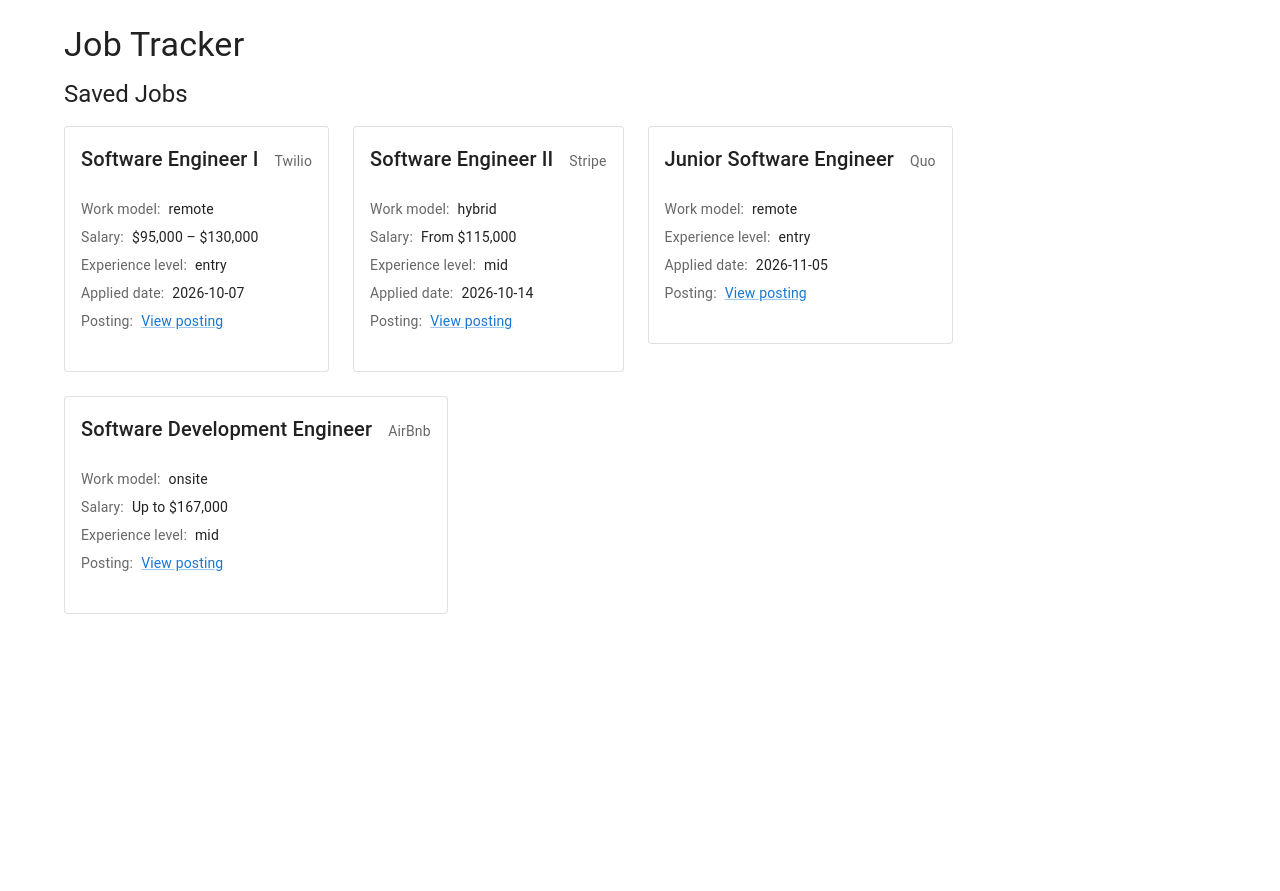
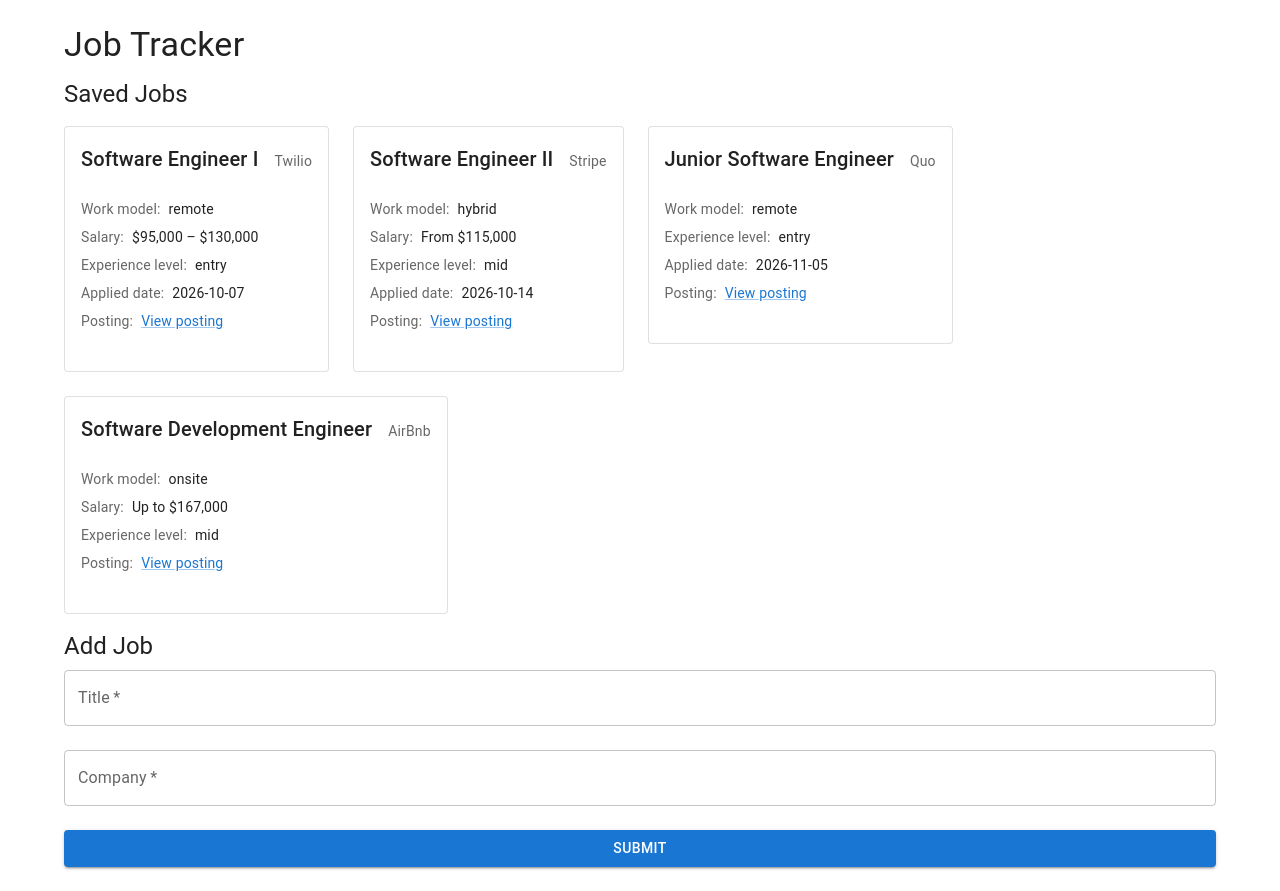
Before and after one commit to colby-noah/job-tracker, a React (Vite) app in the folder web/: page / in a window 1280 px wide. Before the commit the page ends 800 px from the top, so only its background shows below. Built offline with nearby package versions, Linux system fonts and the light colour scheme.

Commit message:
feat: add job form (#14)
* feat: add job form UI

* feat: add jobs from the form

* feat: validate required job form fields

```diff
--- /dev/null
+++ b/web/src/AddJobForm.tsx
@@ -0,0 +1,77 @@
+import { Button, Stack, TextField } from '@mui/material';
+import type { SubmitEvent } from 'react';
+import { useState } from 'react';
+
+import type { Job } from './types';
+
+interface AddJobFormProps {
+  onAdd: (job: Job) => void;
+}
+
+export function AddJobForm({ onAdd }: AddJobFormProps) {
+  const [company, setCompany] = useState('');
+  const [title, setTitle] = useState('');
+  const [showErrors, setShowErrors] = useState(false);
+
+  const companyMissing = company.trim() === '';
+  const titleMissing = title.trim() === '';
+
+  const canSubmit = !companyMissing && !titleMissing;
+
+  const handleSubmit = (e: SubmitEvent) => {
+    e.preventDefault();
+
+    if (!canSubmit) {
+      setShowErrors(true);
+      return;
+    }
+
+    const newJob: Job = {
+      id: Date.now(),
+      title: title.trim(),
+      companyName: company.trim(),
+      workModel: 'remote', // Placeholder
+    };
+
+    onAdd(newJob);
+
+    setShowErrors(false);
+
+    setTitle('');
+    setCompany('');
+  };
+
+  return (
+    <Stack
+      component="form"
+      onSubmit={handleSubmit}
+      spacing={3}
+      useFlexGap
+      noValidate
+    >
+      <TextField
+        id="title"
+        value={title}
+        label="Title"
+        variant="outlined"
+        required
+        error={showErrors && titleMissing}
+        helperText={showErrors && titleMissing && 'Title is required.'}
+        onChange={(e) => setTitle(e.target.value)}
+      />
+      <TextField
+        id="company"
+        value={company}
+        label="Company"
+        variant="outlined"
+        required
+        error={showErrors && companyMissing}
+        helperText={showErrors && companyMissing && 'Company is required.'}
+        onChange={(e) => setCompany(e.target.value)}
+      />
+      <Button variant="contained" type="submit">
+        Submit
+      </Button>
+    </Stack>
+  );
+}
--- a/web/src/App.tsx
+++ b/web/src/App.tsx
@@ -1,9 +1,16 @@
 import { Container, Typography } from '@mui/material';
+import { useState } from 'react';
 
+import { AddJobForm } from './AddJobForm';
 import { JobList } from './JobList';
 import { sampleJobs } from './sampleJobs';
+import type { Job } from './types';
 
 export function App() {
+  const [jobs, setJobs] = useState(sampleJobs);
+
+  const handleAdd = (job: Job) => setJobs([...jobs, job]);
+
   return (
     <Container component="main" sx={{ py: 3 }}>
       <Typography component="h1" variant="h4" gutterBottom>
@@ -13,7 +20,13 @@ export function App() {
         <Typography component="h2" variant="h5" gutterBottom>
           Saved Jobs
         </Typography>
-        <JobList jobs={sampleJobs} />
+        <JobList jobs={jobs} />
+      </section>
+      <section>
+        <Typography component="h2" variant="h5" gutterBottom>
+          Add Job
+        </Typography>
+        <AddJobForm onAdd={handleAdd} />
       </section>
     </Container>
   );
```
